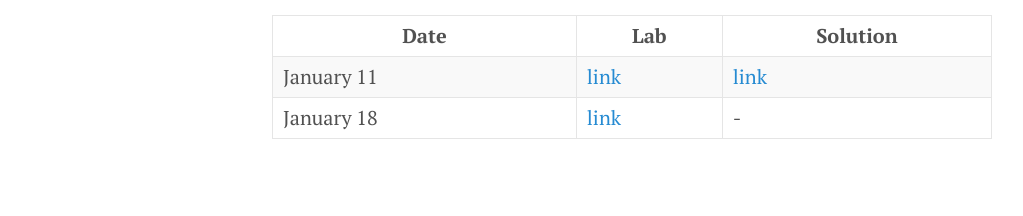
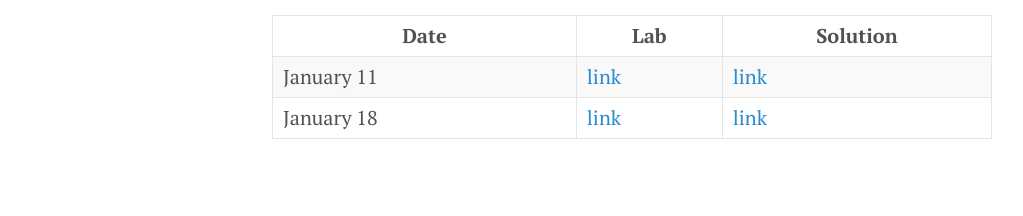
Before and after one commit to chathasphere/chathasphere.github.io, a Jekyll site: the page built from teaching/stats306.md, in a window 1280 px wide. Shown: the part 795-1011 px from the top of the page, without its empty margins (8-1031 px from the left). Built offline with Jekyll 4.4.1, drawn with Linux system fonts in a browser that asks for light colours.

Commit message:
uploaded solutions to lab 2

```diff
--- a/teaching/stats306.md
+++ b/teaching/stats306.md
@@ -24,4 +24,4 @@ For course-related questions, feel free to email me at **pchatha at umich dot ed
 | Date       | Lab  | Solution |
 |------------|------|----------|
 | January 11 | [link](https://colab.research.google.com/github/chathasphere/chathasphere.github.io/blob/main/teaching/306_materials/003_lab1.ipynb) | [link](https://github.com/chathasphere/chathasphere.github.io/blob/main/teaching/306_materials/003_lab1_solutions.ipynb)     |
-| January 18 | [link](https://colab.research.google.com/github/chathasphere/chathasphere.github.io/blob/main/teaching/306_materials/003_lab2.ipynb)  | - |
+| January 18 | [link](https://colab.research.google.com/github/chathasphere/chathasphere.github.io/blob/main/teaching/306_materials/003_lab2.ipynb)  | [link](https://github.com/chathasphere/chathasphere.github.io/blob/main/teaching/306_materials/003_lab2_solutions.ipynb) |
```
